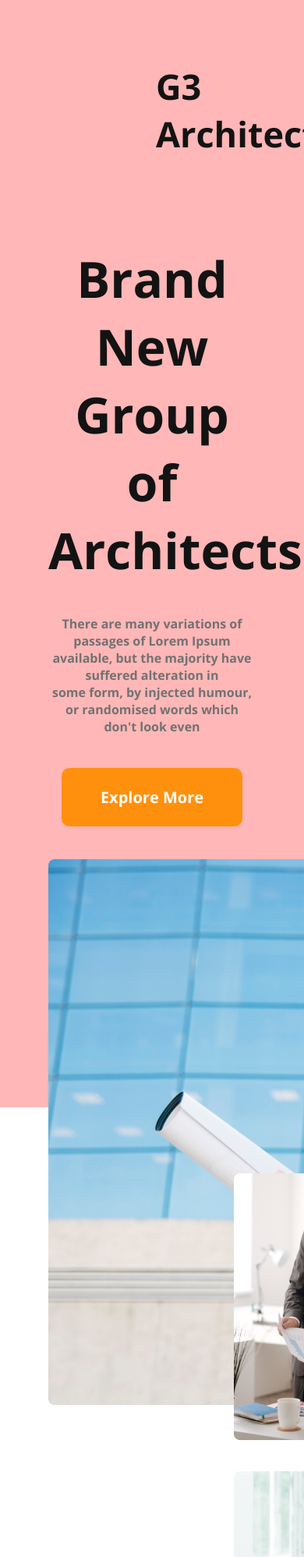
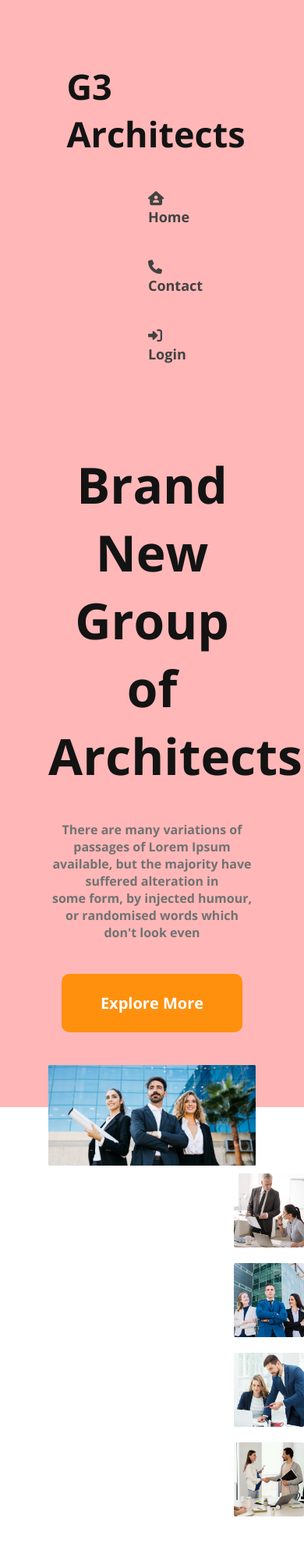
Before and after one commit to devbadhon/assignment-2-g3-architects, a plain HTML site: page index.html in a window 390 px wide. Shown: the top 1997 px of the page at 78% size. Drawn offline with nearby package versions, Linux system fonts and the light colour scheme.

Commit message:
complete

```diff
--- a/index.html
+++ b/index.html
@@ -20,13 +20,14 @@
     <!--------------------------------------------
                   This is header HTML
     --------------------------------------------->
+    <main class="main-container">
 
         <header class="header">
             <nav>
                 <h2 class="nav-titel">G3 Architects</h2>
                 <ul>
                     <li><i class="fa-solid fa-house-user"></i> Home</li>
-                <li><i class="fa-solid fa-phone"></i> Contact Us</li>
+                    <li><i class="fa-solid fa-phone"></i> Contact</li>
                     <li><i class="fa-solid fa-right-to-bracket"></i> Login</li>
                 </ul>
             </nav>
@@ -36,7 +37,7 @@
               ---------------------------------------------->
 
             <div class="banner">
-            <div>
+                <div c>
                     <h1 class="banner-title">Brand New Group <br> of Architects</h1>
                     <p class="banner-description">There are many variations of passages of Lorem Ipsum available, but
                         the
@@ -50,7 +51,6 @@
                 </div>
             </div>
         </header>
-    <main>
 
 
         <!--------------------------------------------
@@ -185,7 +185,7 @@
                 This is Our Sponspors HTML
             ---------------------------------------------->
 
-            <div>
+            <div class="sponspors-main">
                 <h1 class="sponspors-title">Our Sponspors</h1>
                 <p class="sponspors-description">There are many variations of passages of Lorem Ipsum available, <br>
                     but the majority have suffered alteration.</p>
@@ -209,13 +209,11 @@
                       This is footer HTML
         ---------------------------------------------->
 
-
         <footer>
             <div class="footer">
                 <p class="footer-description">All rights reserved copyright@2023 startup landing page design</p>
             </div>
         </footer>
-
     </main>
 </body>
 
--- a/styles/style.css
+++ b/styles/style.css
@@ -377,3 +377,30 @@ nav li {
     font-size: 20px;
     color: #424242;
 }
+
+
+
+@media only screen and (max-width:688px) {
+
+    nav,ul{
+        flex-direction: column;
+        align-items: center;
+    }
+    .container, .overall-container, .some-facts, .some-facts, .web-img, .experience-sector{
+        flex-direction: column;
+        align-items: center;
+        justify-content: center;
+    }
+    .teams, .features-container, .creativity{
+        grid-template-columns: repeat(1,1fr);
+    }
+    div img{
+       height: 100%;
+       width: 100%;
+    }
+    .footer{
+
+
+    }
+
+}
```
Lines whose indentation alone changed are shown as unchanged.
